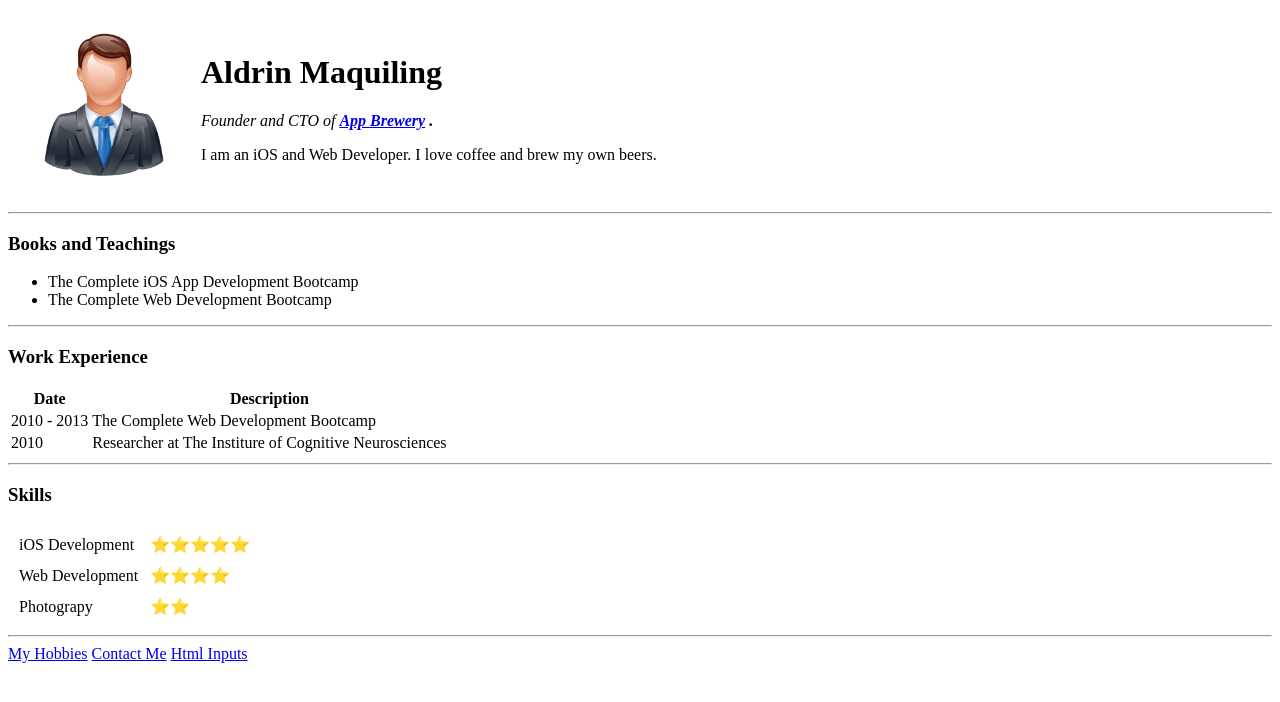
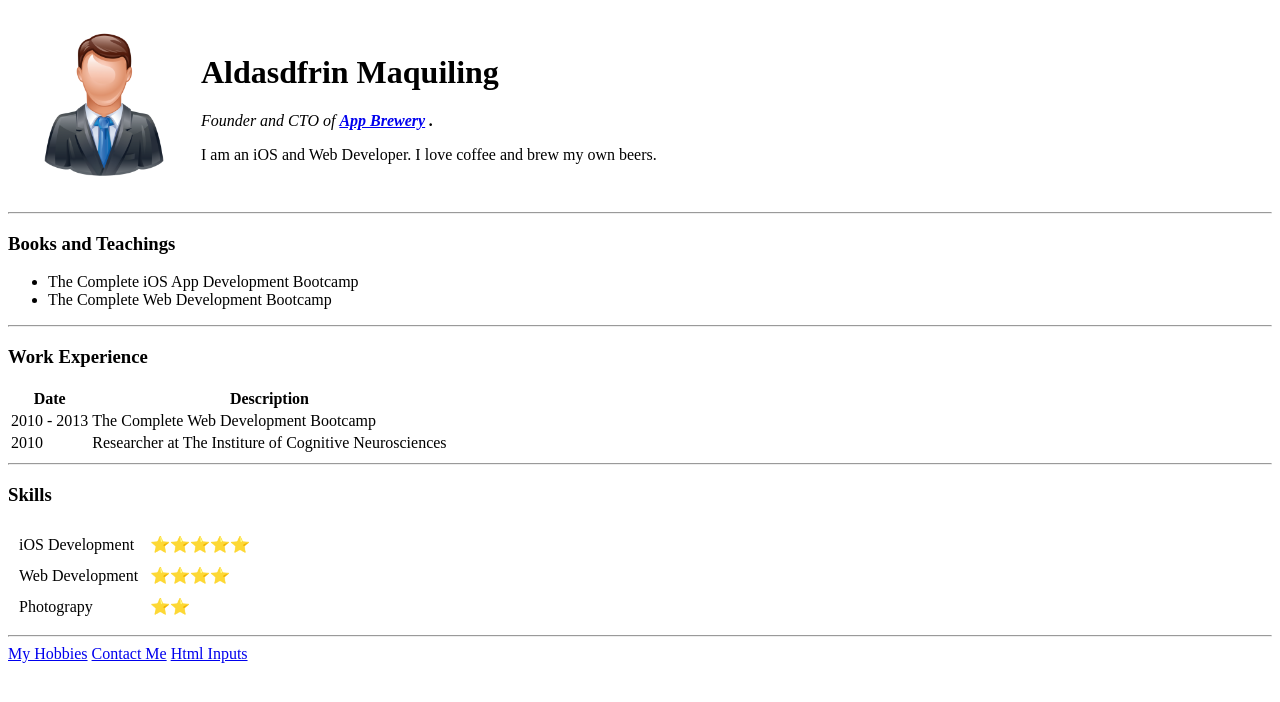
Before and after one commit to soluszx/aldrin.github.io, a plain HTML site: page index.html in a window 1280 px wide. Drawn offline with Linux system fonts and the light colour scheme.

Commit message:
Update index.html

```diff
--- a/index.html
+++ b/index.html
@@ -11,7 +11,7 @@
         <tr>
             <td><img src="images/user.png" alt="Aldrin Maquiling Profile Picture" height="150"></td>
             <td>
-                <h1>Aldrin Maquiling</h1>
+                <h1>Aldasdfrin Maquiling</h1>
                 <p><em>Founder and CTO of <strong><a href="https://appbrewery.com/">App Brewery</a> .</strong></em></p>
                 <p>I am an iOS and Web Developer. I love coffee and brew my own beers.</p>
             </td>
```
